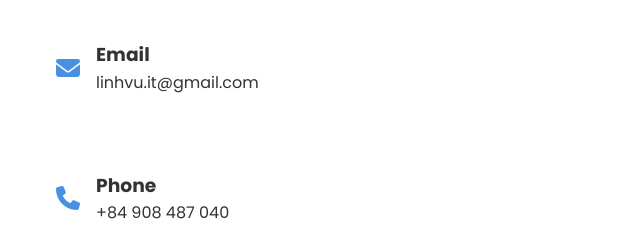
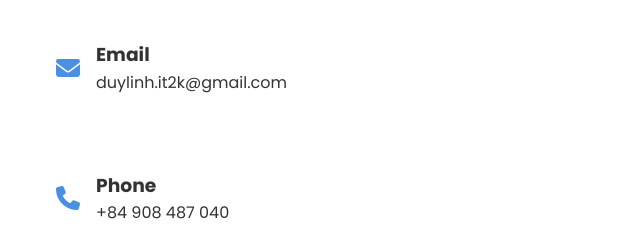
Before and after one commit to linh2912/Shinano.profile, a plain HTML site: page index.html in a window 1280 px wide. Shown: the part 1865-2105 px from the top of the page, 0-640 px from the left. Drawn offline with nearby package versions, Linux system fonts and the light colour scheme.

Commit message:
Update index.html

```diff
--- a/index.html
+++ b/index.html
@@ -155,7 +155,7 @@
                             <i class="fas fa-envelope"></i>
                             <div>
                                 <h3>Email</h3>
-                                <p>linhvu.it@gmail.com</p>
+                                <p>duylinh.it2k@gmail.com</p>
                             </div>
                         </div>
                         <div class="contact-item">
```
